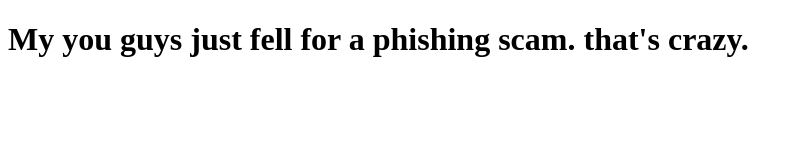
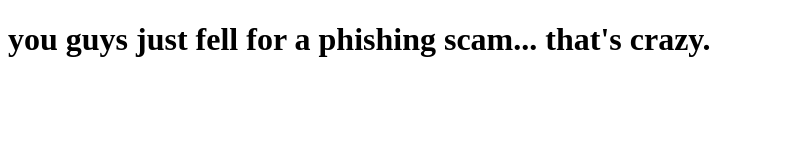
Before and after one commit to VyNgo97/VyNgo97, a plain HTML site: page index.html in a window 1280 px wide. Shown: the whole page, without its empty margins (0-803 px from the left). Drawn offline with Linux system fonts and the light colour scheme.

Commit message:
Update index.html

```diff
--- a/index.html
+++ b/index.html
@@ -2,7 +2,7 @@
 <html>
 <body>
 
-<h1>My   you guys just fell for a phishing scam. that's crazy. </h1>
+<h1> you guys just fell for a phishing scam... that's crazy. </h1>
 
 </body>
 </html>
```
